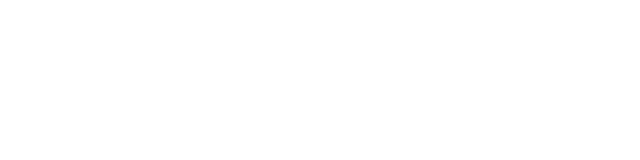
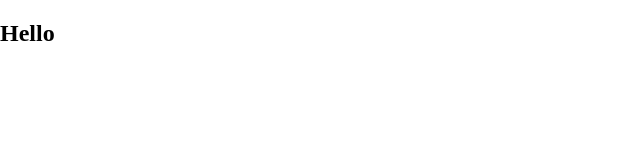
Before and after one commit to Lana-5/movies, a React (Create React App) app: page / in a window 1280 px wide. Shown: the top 160 px of the page, without its empty margins (0-640 px from the left). Built offline with nearby package versions, Linux system fonts and the light colour scheme.

Commit message:
prettier and eslint were installed

```diff
--- a/src/App.js
+++ b/src/App.js
@@ -1,7 +1,9 @@
-import "./App.scss";
+import React from "react";
 
-function App() {
-  return <div className="App"></div>;
-}
+const App = () => (
+  <div className="App">
+    <h2> Hello </h2>
+  </div>
+);
 
 export default App;
--- a/src/index.js
+++ b/src/index.js
@@ -1,9 +1,10 @@
 import React from "react";
 import ReactDOM from "react-dom";
+import { BrowserRouter } from "react-router-dom";
+
 import "./index.scss";
 import App from "./App";
 import reportWebVitals from "./reportWebVitals";
-import { BrowserRouter } from "react-router-dom";
 
 ReactDOM.render(
   <BrowserRouter>
```
Also changed, not shown: package.json (+8 -0 lines), .eslintrc.json (added), .prettierrc.json (added), 2 other files (tests, documents, lock files or other folders).
